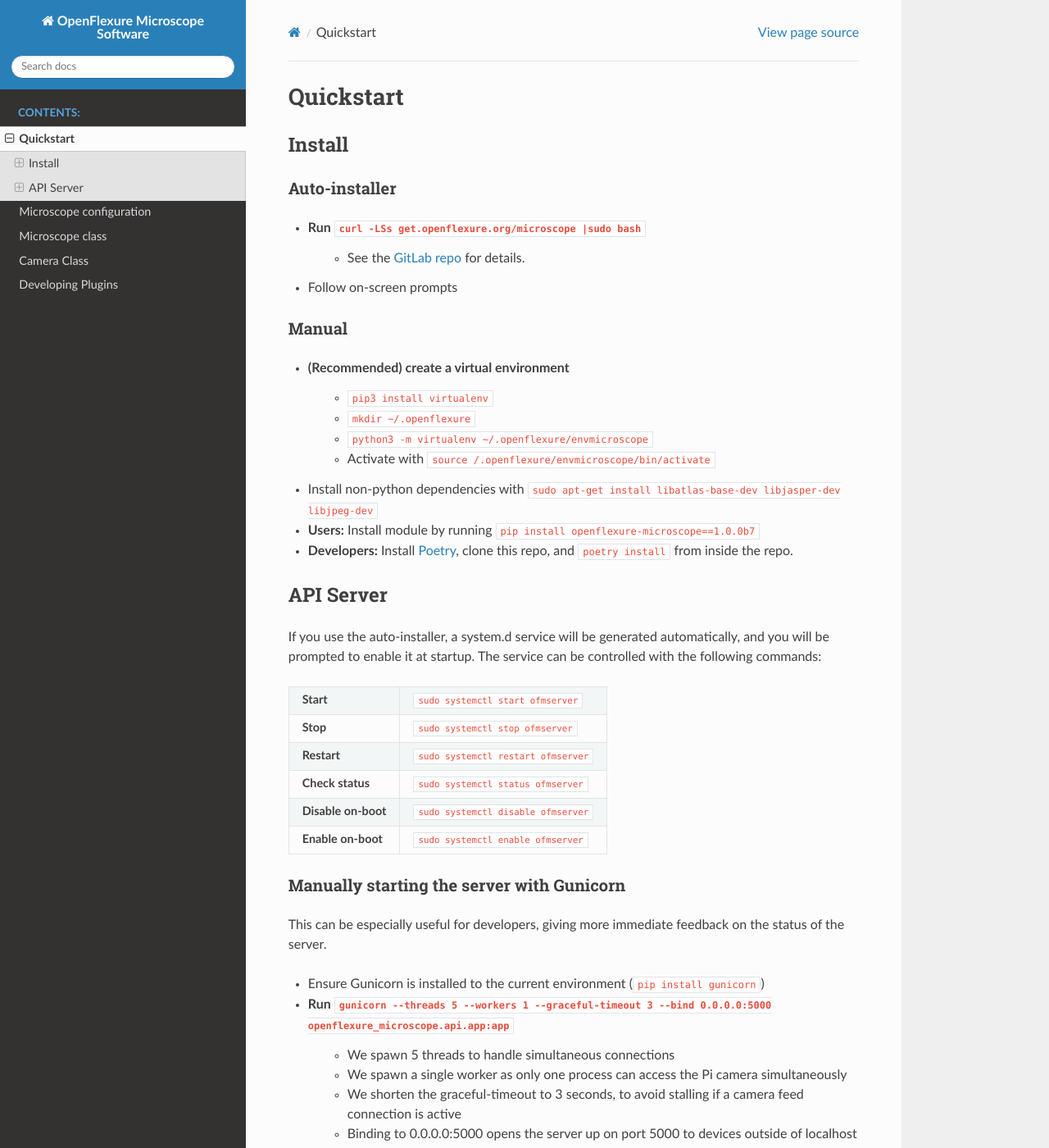
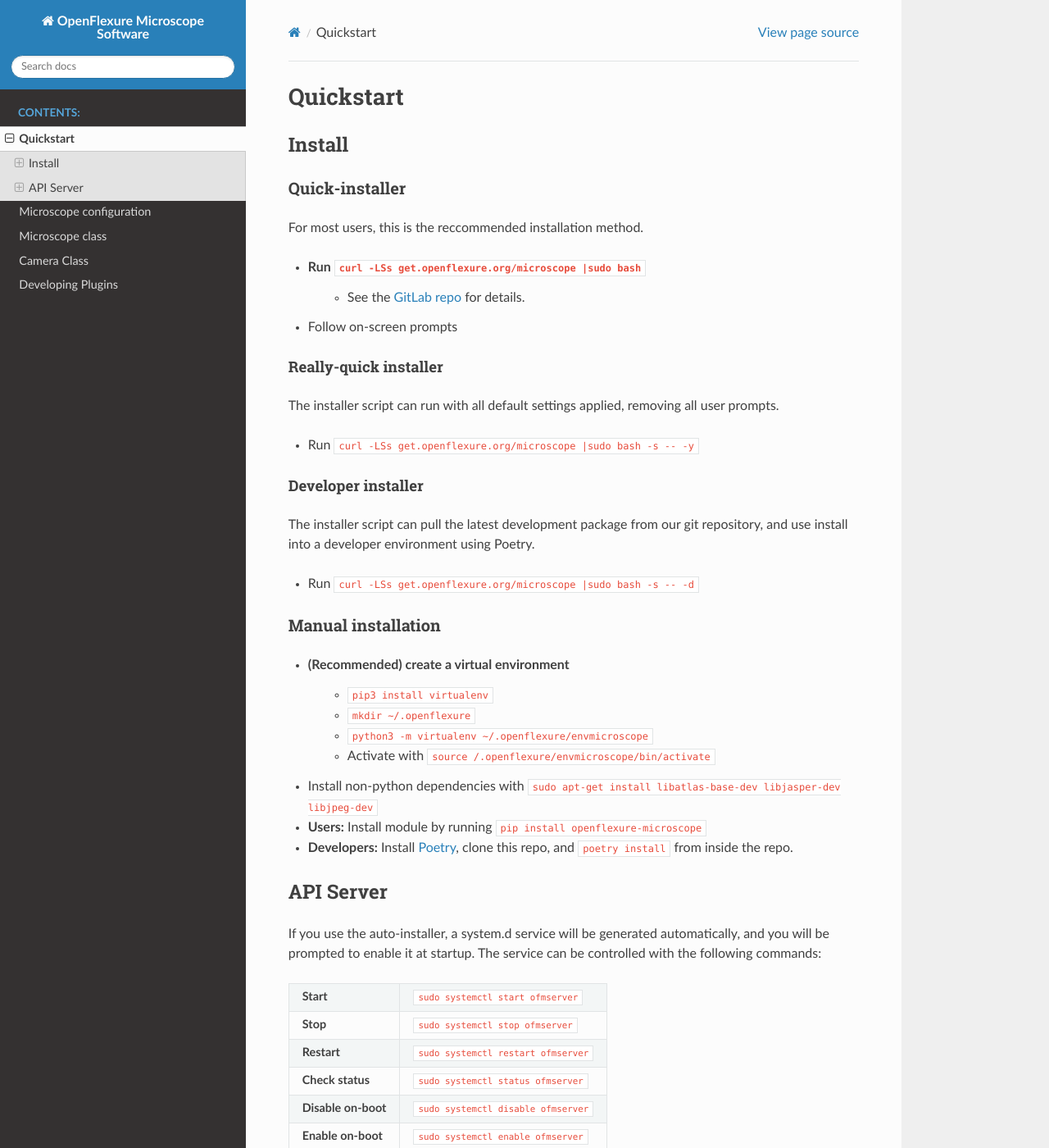
Before and after one commit to Aftaputra/Microscope-OF, a Sphinx documentation site: the page built from docs/source/quickstart.rst, in a window 1280 px wide and 1400 px high. Shown: the whole window at 82% size. Built offline with Sphinx 7.4.7 and the Read the Docs theme 2.0.0, drawn with Linux system fonts in a browser that asks for light colours; pages that are not in the unit, such as notebooks, are missing from menus.

Commit message:
Updated documentation for installation

```diff
--- a/docs/source/quickstart.rst
+++ b/docs/source/quickstart.rst
@@ -4,21 +4,36 @@
 Install
 -------
 
-Auto-installer
-++++++++++++++
+Quick-installer
++++++++++++++++
+For most users, this is the reccommended installation method.
+
 - Run ``curl -LSs get.openflexure.org/microscope |sudo bash``
     - See the `GitLab repo <https://gitlab.com/openflexure/openflexure-microscope-installer>`_ for details.
 - Follow on-screen prompts
 
-Manual
-++++++
+Really-quick installer
+^^^^^^^^^^^^^^^^^^^^^^
+The installer script can run with all default settings applied, removing all user prompts.
+
+- Run ``curl -LSs get.openflexure.org/microscope |sudo bash -s -- -y``
+
+Developer installer
+^^^^^^^^^^^^^^^^^^^
+The installer script can pull the latest development package from our git repository, and use install into a developer environment using Poetry.
+
+- Run ``curl -LSs get.openflexure.org/microscope |sudo bash -s -- -d``
+
+
+Manual installation
++++++++++++++++++++
 - (Recommended) create a virtual environment
     - ``pip3 install virtualenv``
     - ``mkdir ~/.openflexure``
     - ``python3 -m virtualenv ~/.openflexure/envmicroscope``
     - Activate with ``source /.openflexure/envmicroscope/bin/activate``
 - Install non-python dependencies with ``sudo apt-get install libatlas-base-dev libjasper-dev libjpeg-dev``
-- **Users:** Install module by running ``pip install openflexure-microscope==1.0.0b7``
+- **Users:** Install module by running ``pip install openflexure-microscope``
 - **Developers:** Install `Poetry <https://github.com/sdispater/poetry>`_, clone this repo, and ``poetry install`` from inside the repo.
 
 API Server
```
